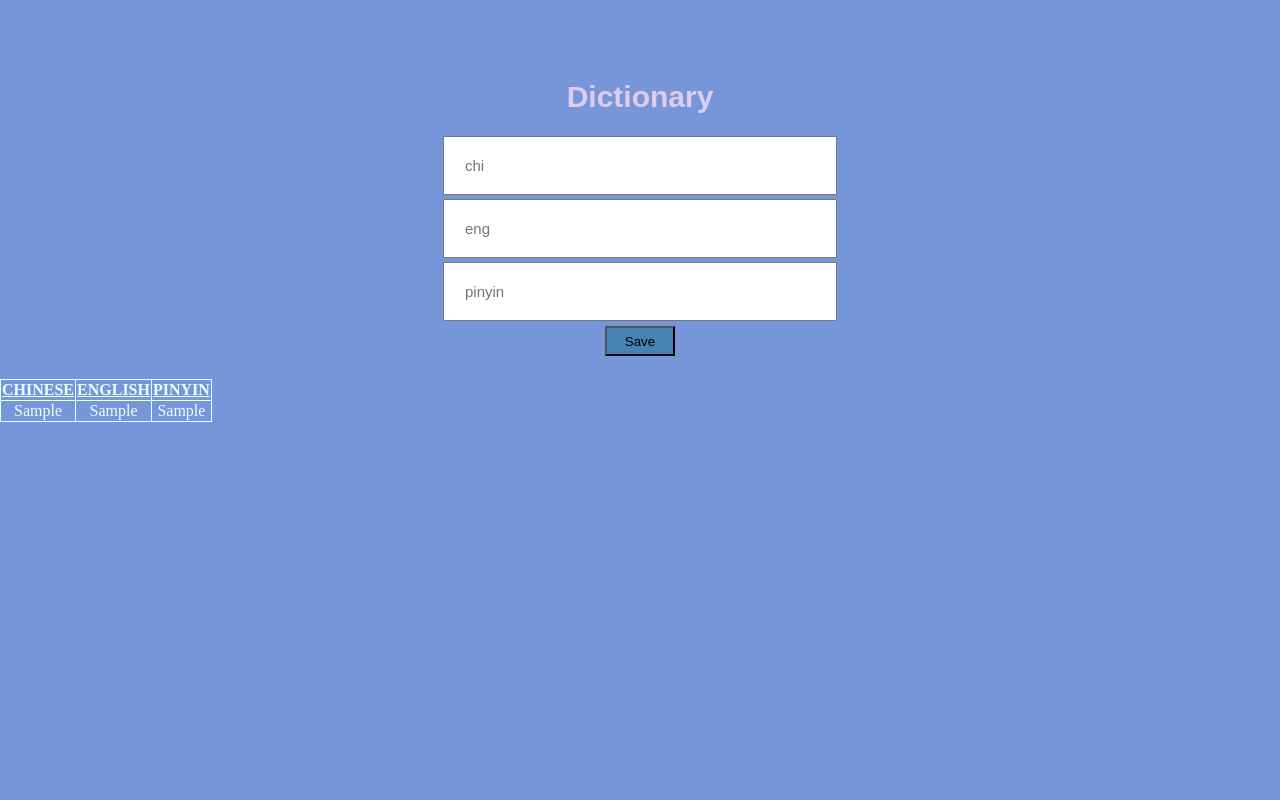
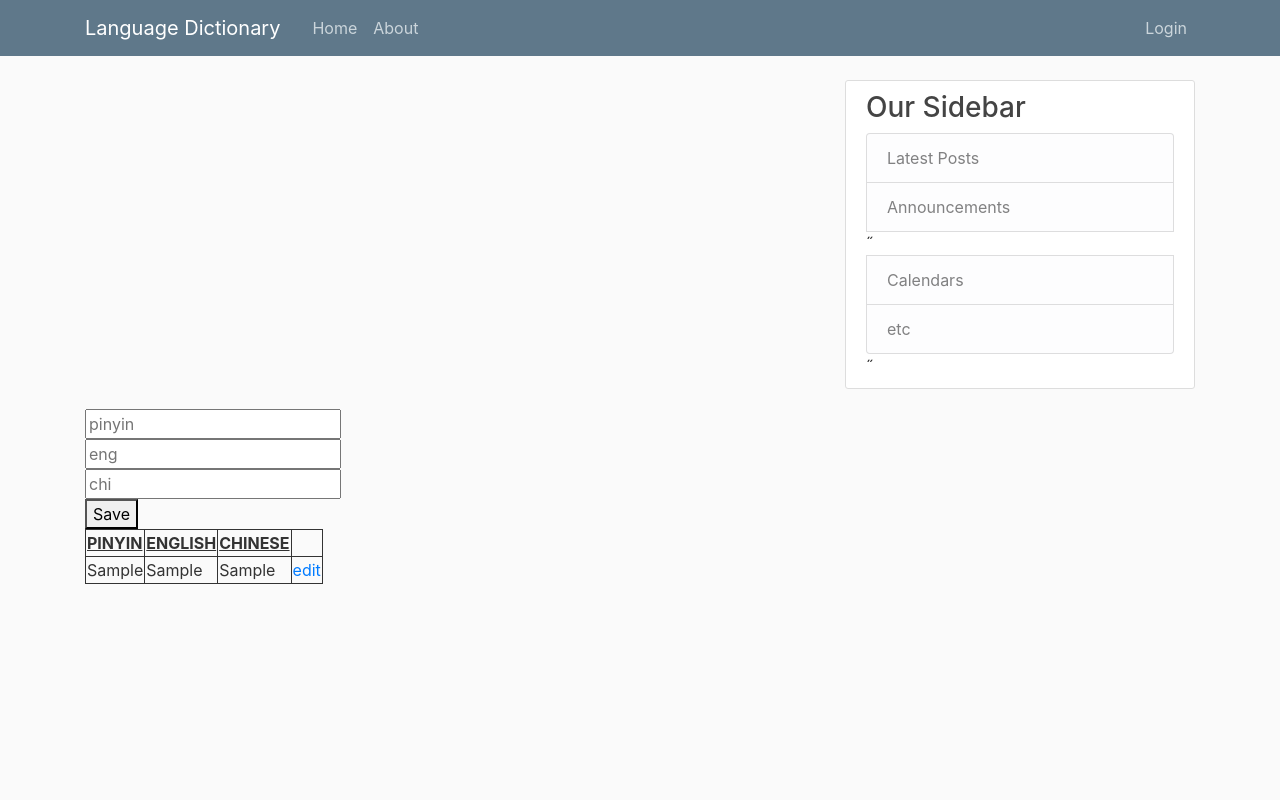
Before and after one commit to randallalala/dictionary, a Flask app: page / in a window 1280 px wide. Run offline with Flask 2, Linux system fonts and the light colour scheme; tables that the repository leaves empty hold one stand-in row (values such as "Sample post"); some libraries are stand-ins or nearby versions.

Commit message:
nav added

```diff
--- a/app.py
+++ b/app.py
@@ -16,9 +16,9 @@ class Data(db.Model):
     __tablename__="data"
     id=db.Column(db.Integer, primary_key=True)
     # underscore to discriminate
+    pinyin_=db.Column(db.String, unique=True)
+    eng_=db.Column(db.String, unique=True)
     chi_=db.Column(db.String, unique=True)
-    eng_=db.Column(db.String, unique=True)
-    pinyin_=db.Column(db.String, unique=True)
 
     def __init__(self, chi_, eng_, pinyin_):
         self.chi_=chi_
@@ -28,19 +28,19 @@ class Data(db.Model):
 from app import db, Data
 
 @app.route("/")
-def index():
-    # content = Data.query.order_by(Data.pinyin_.asc()).all()
+def home():
+    # pinyin = Data.query.order_by(Data.pinyin_.asc()).all()
+    # eng = Data.query.order_by(Data.eng_.asc()).all()
     # chi = Data.query.order_by(Data.chi_.asc()).all()
-    # eng = Data.query.order_by(Data.eng_.asc()).all()
     content = Data.query.all()
-    return render_template("index.html", content=content)
+    return render_template("home.html", content=content)
 
 @app.route("/success", methods=['POST'])
 def success():
     if request.method=='POST':
+        pinyin=request.form["pinyin"]
+        eng=request.form["eng"]
         chi=request.form["chi"]
-        eng=request.form["eng"]
-        pinyin=request.form["pinyin"]
 
         # --- TEST WRITING CONDITIONAL , step by step
         # print(chi,eng,pinyin)
@@ -54,7 +54,7 @@ def success():
             db.session.add(data)
             db.session.commit()
             return render_template("success.html")
-    return render_template("index.html", text="word already exists")
+    return render_template("home.html", text="word already exists")
 
 
 @app.route("/content/<int:content_id>/update", methods=['POST'])
@@ -74,9 +74,11 @@ if __name__ == '__main__':
 
 # TO ADD
 # - edit delete
-# - upload file
+# - upload data from file
+# - download backup file
 # - password for delete
 # - sort pinyin / english - sort button
+# - other languages
 
 # SQL QUERY
 # UPDATE  data
--- a/static/main.css
+++ b/static/main.css
@@ -1,44 +1,93 @@
-html, body {
-    height: 100%;
-    margin: 0;
-  }
+body {
+  background: #fafafa;
+  color: #333333;
+  margin-top: 5rem;
+}
+
+h1, h2, h3, h4, h5, h6 {
+  color: #444444;
+}
+
+.bg-steel {
+  background-color: #5f788a;
+}
+
+.site-header .navbar-nav .nav-link {
+  color: #cbd5db;
+}
+
+.site-header .navbar-nav .nav-link:hover {
+  color: #ffffff;
+}
+
+.site-header .navbar-nav .nav-link.active {
+  font-weight: 500;
+}
+
+.content-section {
+  background: #ffffff;
+  padding: 10px 20px;
+  border: 1px solid #dddddd;
+  border-radius: 3px;
+  margin-bottom: 20px;
+}
+
+.article-title {
+  color: #444444;
+}
+
+a.article-title:hover {
+  color: #428bca;
+  text-decoration: none;
+}
+
+.article-content {
+  white-space: pre-line;
+}
+
+.article-img {
+  height: 65px;
+  width: 65px;
+  margin-right: 16px;
+}
+
+.article-metadata {
+  padding-bottom: 1px;
+  margin-bottom: 4px;
+  border-bottom: 1px solid #e3e3e3
+}
+
+.article-metadata a:hover {
+  color: #333;
+  text-decoration: none;
+}
+
+.article-svg {
+  width: 25px;
+  height: 25px;
+  vertical-align: middle;
+}
+
+.account-img {
+  height: 125px;
+  width: 125px;
+  margin-right: 20px;
+  margin-bottom: 16px;
+}
+
+.account-heading {
+  font-size: 2.5rem;
+}
+
 
   .container {
     margin: 0 auto;
     width: 100%;
     height: 100%;
-    background-color: #7796da;
-    color: #e6ffff;
     overflow:hidden;
-    text-align: center;
+    /* text-align: center; */
   }
 
-  .container h1 {
-    font-family: Arial, sans-serif;
-    font-size: 30px;
-    color: #DDCCEE;
-    margin-top: 80px;
-  }
-
-  .container form {
-    margin: 20px;
-  }
-
-  .container input {
-    width: 350px;
-    height: 15px;
-    font-size: 15px;
-    margin: 2px;
-    padding: 20px;
-    transition: all 0.2s ease-in-out;
-  }
-
-  .container button {
-    width:70px;
-    height: 30px;
-    background-color: steelblue;
-    margin: 3px;
-  }
 
   /* .container p {
     margin: 100px;
--- /dev/null
+++ b/templates/home.html
@@ -0,0 +1,96 @@
+{% extends "layout.html" %}
+{% block content %}
+    {% for post in posts %}
+        <article class="media content-section">
+          <div class="media-body">
+            <div class="article-metadata">
+
+              <a class="mr-2" href="#">{{ post.author }}</a>
+              <small class="text-muted">{{ post.date_posted }}</small>
+            </div>
+            <h2><a class="article-title" href="#">{{ post.title }}</a></h2>
+            <p class="article-content">{{ post.content }}</p>
+          </div>
+
+
+
+        </article>
+    {% endfor %}
+{% endblock content %}
+<!--
+
+<!DOCTYPE html>
+<html lang="en">
+  <title>Language Store</title>
+  <head>
+     Required meta tags
+    <meta charset="utf-8" />
+    <meta
+      name="viewport"
+      content="width=device-width, initial-scale=1, shrink-to-fit=no"
+    />
+
+    Bootstrap CSS
+    <link
+      rel="stylesheet"
+      href="https://cdn.jsdelivr.net/npm/bootstrap@4.3.1/dist/css/bootstrap.min.css"
+      integrity="sha384-ggOyR0iXCbMQv3Xipma34MD+dH/1fQ784/j6cY/iJTQUOhcWr7x9JvoRxT2MZw1T"
+      crossorigin="anonymous"
+    />
+    <link href="../static/main.css" rel="stylesheet" />
+  </head>
+  <body>
+    <div class="container">
+      <h1>Dictionary</h1>
+     <form action="success.html" method="POST">
+      <div class="message">{{text | safe}}</div>
+
+      <form action="{{url_for('success')}}" method="POST">
+        <input title="pinyin" placeholder="pinyin" type="text" name="pinyin" />
+        <input title="eng" placeholder="eng" type="text" name="eng" /> <br />
+        <input title="chi" placeholder="chi" type="text" name="chi" /> <br />
+        <br />
+        <button type="submit">Save</button>
+      </form>
+
+      <table class="">
+        <thead class="header">
+          <tr>
+            <th>PINYIN</th>
+            <th>ENGLISH</th>
+            <th>CHINESE</th>
+            <th></th>
+          </tr>
+        </thead>
+
+        <tbody>
+          {% for x in content %}
+          <tr>
+            <td>{{x.pinyin_}}</td>
+            <td>{{x.eng_}}</td>
+            <td>{{x.chi_}}</td>
+            <td> <a href="/edit">edit</a></td>
+          </tr>
+          {% endfor %}
+        </tbody>
+      </table>
+    </div>
+
+     jQuery first, then Popper.js, then Bootstrap JS
+    <script
+      src="https://code.jquery.com/jquery-3.3.1.slim.min.js"
+      integrity="sha384-q8i/X+965DzO0rT7abK41JStQIAqVgRVzpbzo5smXKp4YfRvH+8abtTE1Pi6jizo"
+      crossorigin="anonymous"
+    ></script>
+    <script
+      src="https://cdn.jsdelivr.net/npm/popper.js@1.14.7/dist/umd/popper.min.js"
+      integrity="sha384-UO2eT0CpHqdSJQ6hJty5KVphtPhzWj9WO1clHTMGa3JDZwrnQq4sF86dIHNDz0W1"
+      crossorigin="anonymous"
+    ></script>
+    <script
+      src="https://cdn.jsdelivr.net/npm/bootstrap@4.3.1/dist/js/bootstrap.min.js"
+      integrity="sha384-JjSmVgyd0p3pXB1rRibZUAYoIIy6OrQ6VrjIEaFf/nJGzIxFDsf4x0xIM+B07jRM"
+      crossorigin="anonymous"
+    ></script>
+  </body>
+</html> -->
--- a/templates/index.html
+++ /dev/null
@@ -1,45 +0,0 @@
-<!DOCTYPE html>
-<html lang="en">
-  <title>Language Store</title>
-  <head>
-    <!-- <meta charset="UTF-8" /> -->
-    <!-- <meta name="viewport" content="width=device-width, initial-scale=1.0" /> -->
-    <!-- <meta http-equiv="X-UA-Compatible" content="ie=edge" /> -->
-    <link href="../static/main.css" rel="stylesheet" />
-  </head>
-  <body>
-    <div class="container">
-      <h1>Dictionary</h1>
-      <!-- <form action="success.html" method="POST"> -->
-      <div class="message">{{text | safe}}</div>
-
-      <form action="{{url_for('success')}}" method="POST">
-        <input title="chi" placeholder="chi" type="text" name="chi" /> <br />
-        <input title="eng" placeholder="eng" type="text" name="eng" /> <br />
-        <input title="pinyin" placeholder="pinyin" type="text" name="pinyin" />
-        <br />
-        <button type="submit">Save</button>
-      </form>
-
-      <table class="">
-        <thead class="header">
-          <tr>
-            <th>CHINESE</th>
-            <th>ENGLISH</th>
-            <th>PINYIN</th>
-          </tr>
-        </thead>
-
-        <tbody>
-          {% for x in content %}
-          <tr>
-            <td>{{x.chi_}}</td>
-            <td>{{x.eng_}}</td>
-            <td>{{x.pinyin_}}</td>
-          </tr>
-          {% endfor %}
-        </tbody>
-      </table>
-    </div>
-  </body>
-</html>
--- /dev/null
+++ b/templates/layout.html
@@ -0,0 +1,100 @@
+
+<!DOCTYPE html>
+<html>
+<head>
+    <!-- Required meta tags -->
+    <meta charset="utf-8">
+    <meta name="viewport" content="width=device-width, initial-scale=1, shrink-to-fit=no">
+
+    <!-- Bootstrap CSS -->
+    <link rel="stylesheet" href="https://maxcdn.bootstrapcdn.com/bootstrap/4.0.0/css/bootstrap.min.css" integrity="sha384-Gn5384xqQ1aoWXA+058RXPxPg6fy4IWvTNh0E263XmFcJlSAwiGgFAW/dAiS6JXm" crossorigin="anonymous">
+
+    <link rel="stylesheet" type="text/css" href="{{ url_for('static', filename='main.css') }}">
+
+        <title>Language Dictionary</title>
+
+</head>
+<body>
+    <header class="site-header">
+      <nav class="navbar navbar-expand-md navbar-dark bg-steel fixed-top">
+        <div class="container">
+          <a class="navbar-brand mr-4" href="/">Language Dictionary</a>
+          <button class="navbar-toggler" type="button" data-toggle="collapse" data-target="#navbarToggle" aria-controls="navbarToggle" aria-expanded="false" aria-label="Toggle navigation">
+            <span class="navbar-toggler-icon"></span>
+          </button>
+          <div class="collapse navbar-collapse" id="navbarToggle">
+            <div class="navbar-nav mr-auto">
+              <a class="nav-item nav-link" href="/">Home</a>
+              <a class="nav-item nav-link" href="/about">About</a>
+            </div>
+            <!-- Navbar Right Side -->
+            <div class="navbar-nav">
+              <a class="nav-item nav-link" href="/login">Login</a>
+            </div>
+          </div>
+        </div>
+      </nav>
+    </header>
+    <main role="main" class="container">
+      <div class="row">
+        <div class="col-md-8">
+          {% block content %}{% endblock %}
+
+
+        </div>
+        <div class="col-md-4">
+          <div class="content-section">
+            <h3>Our Sidebar</h3>
+
+            <!-- <p class='text-muted'>You can put any information here you'd like </p>  -->
+              <ul class="list-group">
+                <li class="list-group-item list-group-item-light">Latest Posts</li>
+                <li class="list-group-item list-group-item-light">Announcements</li>˝
+                <li class="list-group-item list-group-item-light">Calendars</li>
+                <li class="list-group-item list-group-item-light">etc</li>
+
+              </ul>˝
+          </div>
+        </div>
+      </div>
+<div>
+
+  <form action="{{url_for('success')}}" method="POST">
+    <input title="pinyin" placeholder="pinyin" type="text" name="pinyin" /><br />
+    <input title="eng" placeholder="eng" type="text" name="eng" /> <br />
+    <input title="chi" placeholder="chi" type="text" name="chi" /> <br />
+    <button type="submit">Save</button>
+  </form>
+
+  <table class="">
+    <thead class="header">
+      <tr>
+        <th>PINYIN</th>
+            <th>ENGLISH</th>
+            <th>CHINESE</th>
+            <th></th>
+          </tr>
+        </thead>
+        <tbody>
+          {% for x in content %}
+          <tr>
+            <td>{{x.pinyin_}}</td>
+            <td>{{x.eng_}}</td>
+            <td>{{x.chi_}}</td>
+            <td> <a href="/edit">edit</a></td>
+          </tr>
+          {% endfor %}
+        </tbody>
+
+      </div>
+
+    </main>
+
+
+    <!-- Optional JavaScript -->
+    <!-- jQuery first, then Popper.js, then Bootstrap JS -->
+    <script src="https://code.jquery.com/jquery-3.2.1.slim.min.js" integrity="sha384-KJ3o2DKtIkvYIK3UENzmM7KCkRr/rE9/Qpg6aAZGJwFDMVNA/GpGFF93hXpG5KkN" crossorigin="anonymous"></script>
+    <script src="https://cdnjs.cloudflare.com/ajax/libs/popper.js/1.12.9/umd/popper.min.js" integrity="sha384-ApNbgh9B+Y1QKtv3Rn7W3mgPxhU9K/ScQsAP7hUibX39j7fakFPskvXusvfa0b4Q" crossorigin="anonymous"></script>
+    <script src="https://maxcdn.bootstrapcdn.com/bootstrap/4.0.0/js/bootstrap.min.js" integrity="sha384-JZR6Spejh4U02d8jOt6vLEHfe/JQGiRRSQQxSfFWpi1MquVdAyjUar5+76PVCmYl" crossorigin="anonymous"></script>
+</body>
+</html>
```
